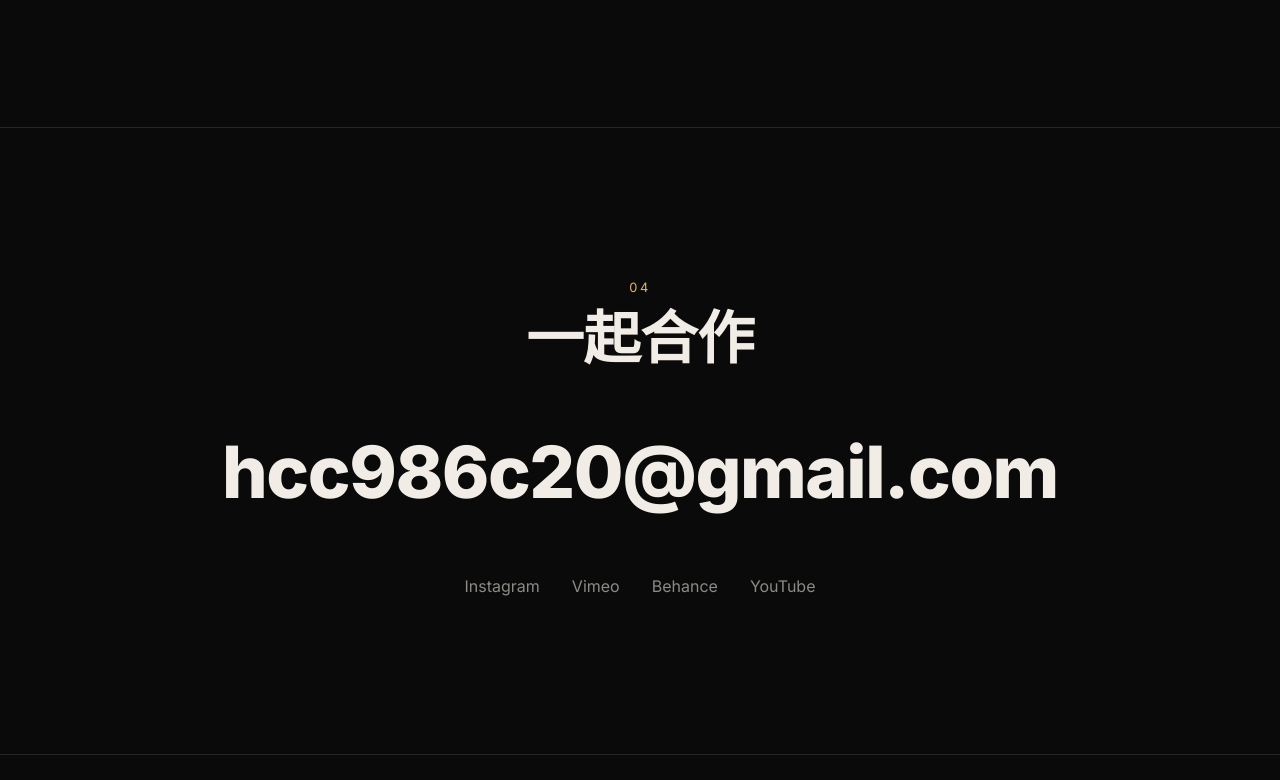
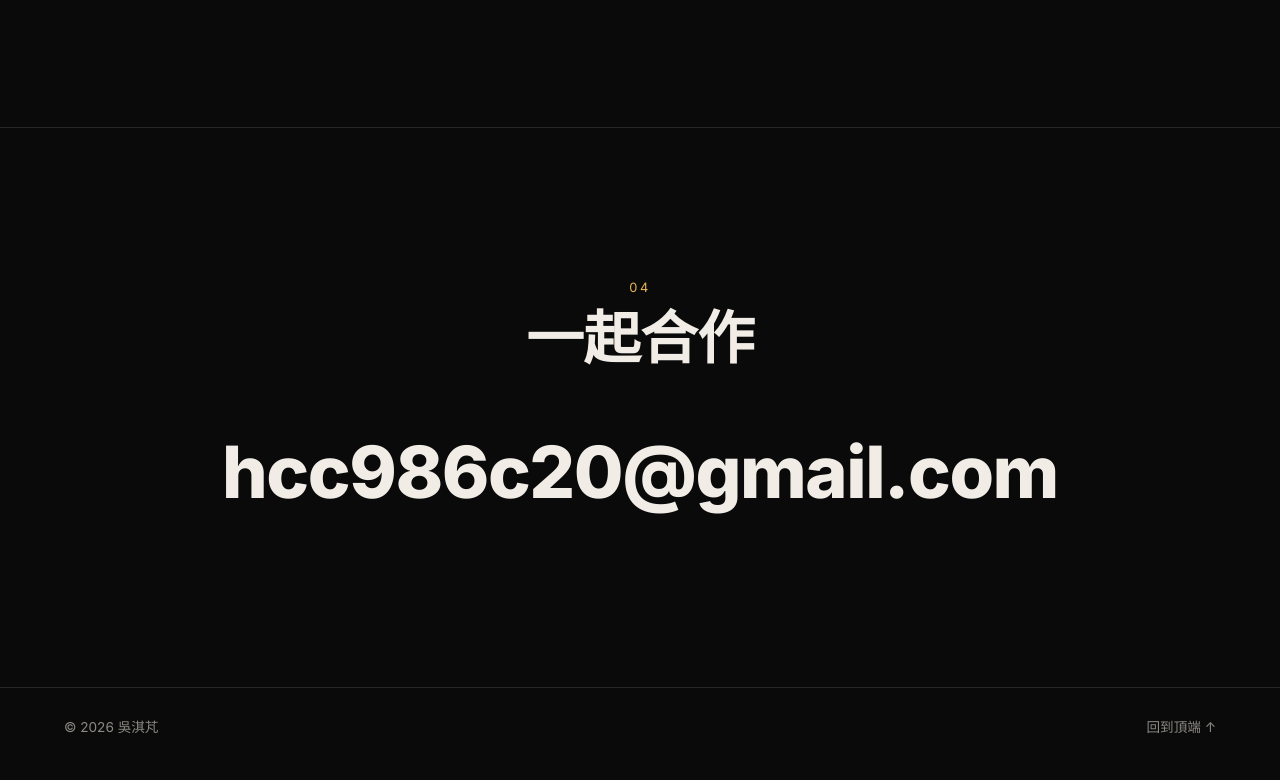
Before and after one commit to ChiPeng-Wu/ChiPeng-Wu.github.io, a plain HTML site: page index.html in a window 1280 px wide. Shown: the part 4833-5613 px from the top of the page. Drawn offline with Linux system fonts and the light colour scheme.

Commit message:
Replace portrait photo and remove placeholder social links
Co-Authored-By: Claude Opus 5.5 <noreply@anthropic.com>

```diff
--- a/index.html
+++ b/index.html
@@ -76,7 +76,7 @@
       <h2 class="reveal"><span class="num">03</span>關於我</h2>
       <div class="about-grid">
         <div class="portrait reveal">
-          <img src="images/portrait.jpg" alt="吳淇芃 ChiPeng Wu 個人照片" width="800" height="1000" loading="lazy">
+          <img src="images/portrait.webp" alt="吳淇芃 ChiPeng Wu 個人照片" width="952" height="1275" loading="lazy">
         </div>
         <div class="about-text">
           <p class="lead reveal">嗨，我是 <strong>吳淇芃</strong>（ChiPeng Wu），一名 3D Generalist / Technical Artist，也是多媒體動畫師。</p>
@@ -98,12 +98,6 @@
     <section class="section contact" id="contact">
       <h2 class="reveal"><span class="num">04</span>一起合作</h2>
       <a class="mail reveal" href="mailto:hcc986c20@gmail.com">hcc986c20@gmail.com</a>
-      <div class="socials reveal">
-        <a href="#" target="_blank" rel="noopener">Instagram</a>
-        <a href="#" target="_blank" rel="noopener">Vimeo</a>
-        <a href="#" target="_blank" rel="noopener">Behance</a>
-        <a href="#" target="_blank" rel="noopener">YouTube</a>
-      </div>
     </section>
   </main>
 
--- a/style.css
+++ b/style.css
@@ -189,9 +189,6 @@ button { font: inherit; color: inherit; background: none; border: 0; cursor: poi
   word-break: break-all;
 }
 .mail:hover { background-position: -100% 0; }
-.socials { display: flex; justify-content: center; flex-wrap: wrap; gap: 12px 32px; margin-top: 40px; color: var(--muted); }
-.socials a { position: relative; transition: color .2s; }
-.socials a:hover { color: var(--fg); }
 
 .footer { display: flex; justify-content: space-between; padding: 28px var(--gutter); border-top: 1px solid var(--line); color: var(--muted); font-size: .85rem; }
 
```
Also changed, not shown: images/portrait.jpg (deleted), images/portrait.webp (added).
